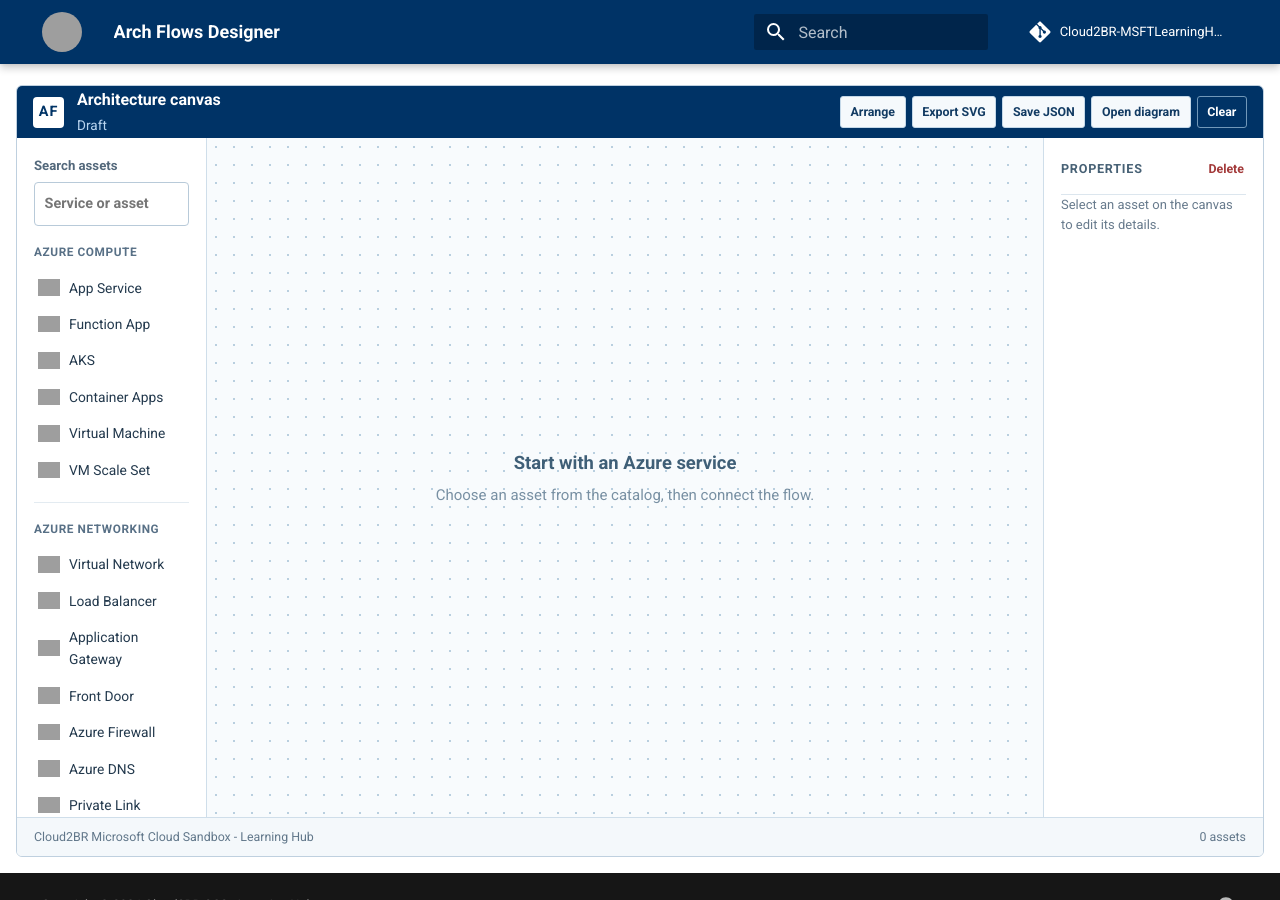
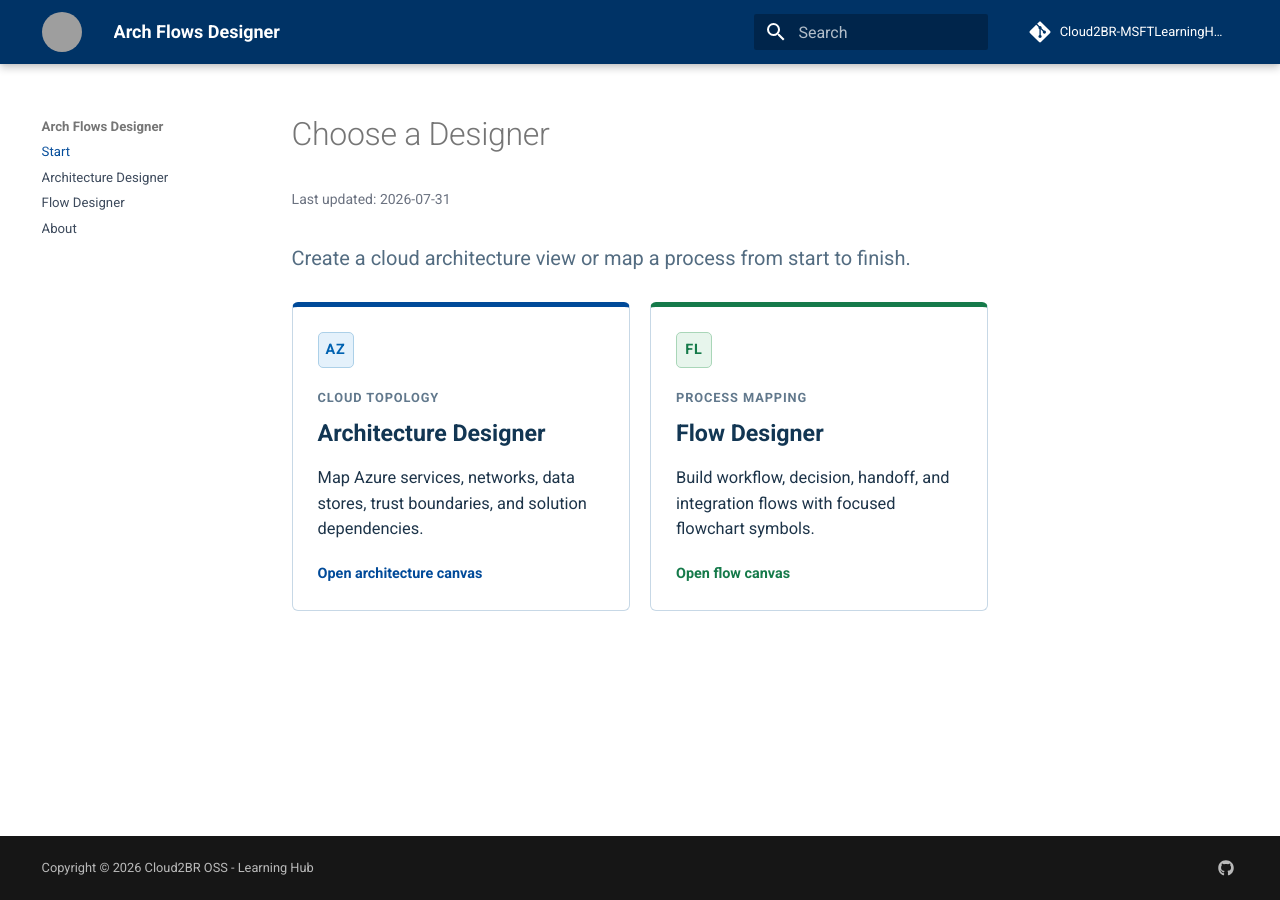
Before and after one commit to Cloud2BR-MSFTLearningHub/arch-flows-designer, an MkDocs documentation site: the page built from docs/index.md, in a window 1280 px wide and 900 px high. Built offline with MkDocs 1.6.1 and Material for MkDocs 9.7.7, drawn with Linux system fonts in a browser that asks for light colours; comment, search, counter and statistics services are not loaded; grey boxes are pictures that could not be loaded.

Commit message:
Add architecture and flow designer modes

```diff
--- a/docs/assets/css/custom.css
+++ b/docs/assets/css/custom.css
@@ -90,6 +90,22 @@
 .guide-card:hover { box-shadow: 0 7px 18px rgba(0, 51, 102, 0.12); color: inherit; }
 @media screen and (max-width: 44rem) { .guide-grid { grid-template-columns: 1fr; } }
 
+/* Mode landing page */
+.mode-landing { margin: 1.6rem auto 3rem; max-width: 980px; }
+.mode-landing__intro { color: #536c81; font-size: 1rem; margin: .5rem 0 1.4rem; max-width: 40rem; }
+.mode-grid { display: grid; gap: 1rem; grid-template-columns: repeat(2, minmax(0, 1fr)); }
+.mode-card { background: #fff; border: 1px solid #c7d8e6; border-top: 5px solid var(--brand-blue); border-radius: 6px; color: #1d3449 !important; display: flex; flex-direction: column; min-height: 260px; padding: 1.25rem; text-decoration: none !important; transition: box-shadow .18s ease, transform .18s ease; }
+.mode-card--flow { border-top-color: #157a4a; }
+.mode-card:hover { box-shadow: 0 9px 22px rgba(0, 51, 102, .14); color: #1d3449 !important; transform: translateY(-2px); }
+.mode-card__icon { align-items: center; background: #e4f1fb; border: 1px solid #acd0e8; border-radius: 5px; color: #0062b1; display: flex; font-size: .72rem; font-weight: 800; height: 36px; justify-content: center; letter-spacing: .06em; width: 36px; }
+.mode-card--flow .mode-card__icon { background: #e7f5ec; border-color: #a9d6b8; color: #157a4a; }
+.mode-card__eyebrow { color: #61788c; font-size: .64rem; font-weight: 800; letter-spacing: .07em; margin-top: 1rem; text-transform: uppercase; }
+.mode-card strong { color: #123653; font-size: 1.16rem; margin-top: .34rem; }
+.mode-card > span:not(.mode-card__icon):not(.mode-card__eyebrow):not(.mode-card__action) { font-size: .82rem; line-height: 1.55; margin-top: .65rem; }
+.mode-card__action { color: var(--brand-blue); font-size: .72rem; font-weight: 800; margin-top: auto; padding-top: 1rem; }
+.mode-card--flow .mode-card__action { color: #157a4a; }
+@media screen and (max-width: 44rem) { .mode-grid { grid-template-columns: 1fr; } .mode-card { min-height: 210px; } }
+
 /* Architecture designer */
 .md-main__inner:has(#designer) { margin: 0; max-width: none; padding: .65rem .8rem .8rem; }
 .md-main__inner:has(#designer) .md-sidebar { display: none; }
--- a/docs/assets/js/designer.js
+++ b/docs/assets/js/designer.js
@@ -2,7 +2,7 @@ document.addEventListener("DOMContentLoaded", () => {
   const shell = document.querySelector("#designer");
   if (!shell) return;
 
-  const categories = [
+  const architectureCategories = [
     ["Compute", "Azure compute"],
     ["Networking", "Azure networking"],
     ["Data", "Azure data"],
@@ -13,7 +13,7 @@ document.addEventListener("DOMContentLoaded", () => {
     ["General", "General assets"],
     ["Structure", "Boundaries & scope"]
   ];
-  const assets = [
+  const architectureAssets = [
     { name: "App Service", type: "Compute", category: "Compute", icon: "appservice" },
     { name: "Function App", type: "Compute", category: "Compute", icon: "functions" },
     { name: "AKS", type: "Compute", category: "Compute", icon: "aks" },
@@ -65,6 +65,32 @@ document.addEventListener("DOMContentLoaded", () => {
     { name: "Resource Group", type: "Scope", category: "Structure", icon: "resourcegroup" },
     { name: "Subscription", type: "Scope", category: "Structure", icon: "subscription" }
   ];
+  const flowCategories = [
+    ["Flow", "Flow control"],
+    ["Work", "Work & decisions"],
+    ["Information", "Information & handoffs"],
+    ["Participants", "Participants & systems"]
+  ];
+  const flowAssets = [
+    { name: "Start", type: "Start", category: "Flow", icon: "flowstart" },
+    { name: "End", type: "End", category: "Flow", icon: "flowend" },
+    { name: "Process", type: "Process", category: "Work", icon: "flowprocess" },
+    { name: "Decision", type: "Decision", category: "Work", icon: "flowdecision" },
+    { name: "Manual Task", type: "Task", category: "Work", icon: "flowtask" },
+    { name: "Approval", type: "Approval", category: "Work", icon: "flowapproval" },
+    { name: "Input / Output", type: "Input or output", category: "Information", icon: "flowinput" },
+    { name: "Document", type: "Document", category: "Information", icon: "flowdocument" },
+    { name: "Data Store", type: "Data", category: "Information", icon: "database" },
+    { name: "Message", type: "Message", category: "Information", icon: "queue" },
+    { name: "User", type: "Participant", category: "Participants", icon: "user" },
+    { name: "Team", type: "Participant", category: "Participants", icon: "users" },
+    { name: "External System", type: "System", category: "Participants", icon: "external" },
+    { name: "Application", type: "System", category: "Participants", icon: "client" }
+  ];
+  const isFlowMode = shell.dataset.mode === "flow";
+  const categories = isFlowMode ? flowCategories : architectureCategories;
+  const assets = isFlowMode ? flowAssets : architectureAssets;
+  const unitNoun = isFlowMode ? "symbol" : "asset";
   const stage = document.querySelector("#diagram-stage");
   const lines = document.querySelector("#connection-layer");
   const empty = document.querySelector("#canvas-empty");
@@ -135,7 +161,7 @@ document.addEventListener("DOMContentLoaded", () => {
     });
     renderConnections();
     renderInspector();
-    selectionStatus.textContent = `${diagram.nodes.length} ${diagram.nodes.length === 1 ? "asset" : "assets"}`;
+    selectionStatus.textContent = `${diagram.nodes.length} ${diagram.nodes.length === 1 ? unitNoun : `${unitNoun}s`}`;
   }
   function escapeHtml(value) { return String(value).replace(/[&<>"']/g, (character) => ({ "&": "&amp;", "<": "&lt;", ">": "&gt;", '"': "&quot;", "'": "&#039;" })[character]); }
   function renderConnections() {
--- a/docs/assets/js/icons.js
+++ b/docs/assets/js/icons.js
@@ -6,6 +6,15 @@
  */
 window.ArchIcons = (function () {
   const ICONS = {
+    // Flowchart symbols
+    flowstart: { c: "#157A4A", s: `<circle cx="16" cy="16" r="7" fill="none" stroke="#fff" stroke-width="1.7"/><path d="M14 12.5l6 3.5-6 3.5z" fill="#fff"/>` },
+    flowend: { c: "#B83C3C", s: `<circle cx="16" cy="16" r="7" fill="none" stroke="#fff" stroke-width="1.7"/><rect x="13" y="13" width="6" height="6" rx=".8" fill="#fff"/>` },
+    flowprocess: { c: "#0062B1", s: `<rect x="9" y="10" width="14" height="12" rx="1.5" fill="none" stroke="#fff" stroke-width="1.7"/>` },
+    flowdecision: { c: "#B5560E", s: `<path d="M16 8l8 8-8 8-8-8z" fill="none" stroke="#fff" stroke-width="1.7"/>` },
+    flowtask: { c: "#0062B1", s: `<rect x="10" y="8" width="12" height="16" rx="2" fill="none" stroke="#fff" stroke-width="1.5"/><path d="M13 13h6M13 17h6" stroke="#fff" stroke-width="1.4"/>` },
+    flowapproval: { c: "#157A4A", s: `<circle cx="16" cy="16" r="8" fill="none" stroke="#fff" stroke-width="1.5"/><path d="M12 16l2.6 2.6 5.2-5.6" fill="none" stroke="#fff" stroke-width="1.7"/>` },
+    flowinput: { c: "#6E33C7", s: `<path d="M11 10h13l-3 12H8z" fill="none" stroke="#fff" stroke-width="1.6"/>` },
+    flowdocument: { c: "#6E33C7", s: `<path d="M11 8h8l4 4v12H11z" fill="none" stroke="#fff" stroke-width="1.5"/><path d="M19 8v4h4M13 17h7M13 20h5" stroke="#fff" stroke-width="1.3"/>` },
     // Compute
     appservice: { c: "#0078D4", s: `<circle cx="16" cy="16" r="8" fill="none" stroke="#fff" stroke-width="1.6"/><path d="M8 16h16M16 8c3 2.5 3 13.5 0 16M16 8c-3 2.5-3 13.5 0 16" fill="none" stroke="#fff" stroke-width="1.3"/>` },
     functions: { c: "#0062B1", s: `<path d="M18 7l-7 10h4l-2 8 8-11h-4z" fill="#fff"/>` },
--- a/docs/index.md
+++ b/docs/index.md
@@ -9,41 +9,22 @@ Last updated: 2026-07-31
 
 ----------
 
-<div class="designer-shell" id="designer" data-base-url="{{ base_url }}">
-  <section class="designer-toolbar" aria-label="Diagram commands">
-    <div class="designer-title"><span class="designer-mark">AF</span><div><strong>Architecture canvas</strong><span id="diagram-status">Draft</span></div></div>
-    <div class="toolbar-actions">
-      <button class="tool-button" type="button" id="auto-layout">Arrange</button>
-      <button class="tool-button" type="button" id="export-svg">Export SVG</button>
-      <button class="tool-button" type="button" id="save-diagram">Save JSON</button>
-      <button class="tool-button" type="button" id="load-diagram">Open diagram</button>
-      <input id="load-input" type="file" accept="application/json,.json,.drawio,.dio,.xml,text/xml,application/xml" hidden>
-      <button class="tool-button tool-button--danger" type="button" id="clear-diagram">Clear</button>
-    </div>
-  </section>
-  <div class="designer-workspace">
-    <aside class="asset-panel" aria-label="Architecture assets">
-      <label class="asset-search"><span>Search assets</span><input id="asset-search" type="search" placeholder="Service or asset"></label>
-      <div id="asset-catalog"></div>
-      <p class="asset-empty" id="catalog-empty" hidden>No assets match your search.</p>
-      <p class="asset-hint">Select an asset to add it to the canvas.</p>
-    </aside>
-    <main class="diagram-stage" id="diagram-stage" aria-label="Diagram canvas">
-      <svg class="connection-layer" id="connection-layer" aria-hidden="true"></svg>
-      <div class="canvas-guide guide-one"></div><div class="canvas-guide guide-two"></div>
-      <div class="canvas-empty" id="canvas-empty"><strong>Start with an Azure service</strong><span>Choose an asset from the catalog, then connect the flow.</span></div>
-    </main>
-    <aside class="inspector-panel" aria-label="Selection details">
-      <div class="inspector-heading"><span>Properties</span><button id="delete-node" type="button" title="Delete selected asset">Delete</button></div>
-      <div id="inspector-empty" class="inspector-empty">Select an asset on the canvas to edit its details.</div>
-      <form id="node-form" hidden>
-        <label>Label<input id="node-label" type="text" maxlength="42"></label>
-        <label>Type<input id="node-type" type="text" readonly></label>
-        <label>Environment<select id="node-environment"><option>Production</option><option>Staging</option><option>Development</option><option>Shared</option></select></label>
-        <label>Notes<textarea id="node-notes" rows="4" maxlength="180" placeholder="Optional context"></textarea></label>
-        <button class="connect-button" id="connect-node" type="button">Connect to another asset</button>
-      </form>
-    </aside>
+<div class="mode-landing">
+  <p class="mode-landing__intro">Create a cloud architecture view or map a process from start to finish.</p>
+  <div class="mode-grid">
+    <a class="mode-card mode-card--architecture" href="architecture/">
+      <span class="mode-card__icon" aria-hidden="true">AZ</span>
+      <span class="mode-card__eyebrow">Cloud topology</span>
+      <strong>Architecture Designer</strong>
+      <span>Map Azure services, networks, data stores, trust boundaries, and solution dependencies.</span>
+      <span class="mode-card__action">Open architecture canvas</span>
+    </a>
+    <a class="mode-card mode-card--flow" href="flow-designer/">
+      <span class="mode-card__icon" aria-hidden="true">FL</span>
+      <span class="mode-card__eyebrow">Process mapping</span>
+      <strong>Flow Designer</strong>
+      <span>Build workflow, decision, handoff, and integration flows with focused flowchart symbols.</span>
+      <span class="mode-card__action">Open flow canvas</span>
+    </a>
   </div>
-  <footer class="designer-footer"><span>Cloud2BR Microsoft Cloud Sandbox - Learning Hub</span><span id="selection-status">0 assets</span></footer>
 </div>
--- a/mkdocs.yml
+++ b/mkdocs.yml
@@ -45,5 +45,7 @@ extra:
       link: https://github.com/Cloud2BR-MSFTLearningHub
       name: Cloud2BR OSS - Learning Hub
 nav:
-  - Designer: index.md
+  - Start: index.md
+  - Architecture Designer: architecture.md
+  - Flow Designer: flow-designer.md
   - About: overview.md
```
Also changed, not shown: other parts of docs/index.md (+1 -1 lines), docs/architecture.md (added, +47 -0 lines), docs/flow-designer.md (added, +47 -0 lines).
